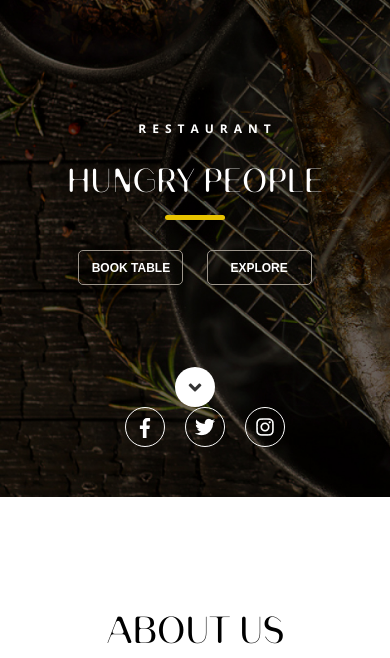
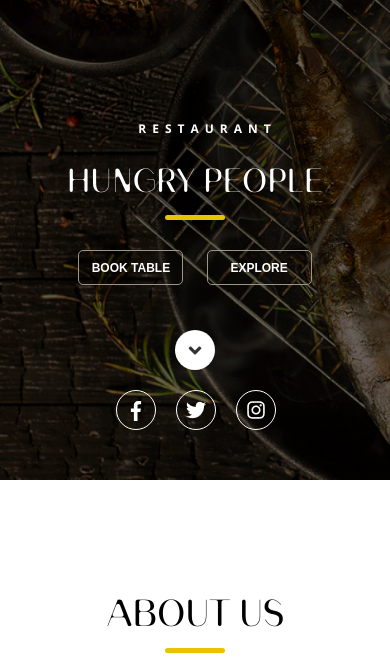
Before and after one commit to bota21/homework_38, a plain HTML site: page index.html in a window 390 px wide. Shown: the part 154-812 px from the top of the page. Drawn offline with nearby package versions, Linux system fonts and the light colour scheme.

Commit message:
#1 Внесены поправки по медиазапросам

```diff
--- a/css/style.css
+++ b/css/style.css
@@ -300,6 +300,9 @@ padding: 0 20px;
 }
 
 @media screen and (max-width: 540px) {
+  .logo {
+    left: 37%;
+}
   .header_wrappers {
     flex-direction: column;
     margin-left: 0;
@@ -315,18 +318,19 @@ padding: 0 20px;
   }
   .header_wrappers_wrapper:last-child {
     flex-direction: row;
-    margin: 0;
+    margin: 20px 0 0 21px;
   }
-  .header_wrappers_wrapper_social {
-    margin: 0;
-  }
-  .header_wrappers_wrapper_social {
-    margin-left: 20px;
-  }
+
   .about_wrapper_image{
     max-width: 320px;
   }
   .about_wrapper_frame{
     display: none;
   }
+  .header_wrappers_wrapper_buttons{
+    padding-bottom: 45px;
+  }
+  .header_wrappers_wrapper_social {
+    margin: 0 20px 0 0;
+  }
 }
```
